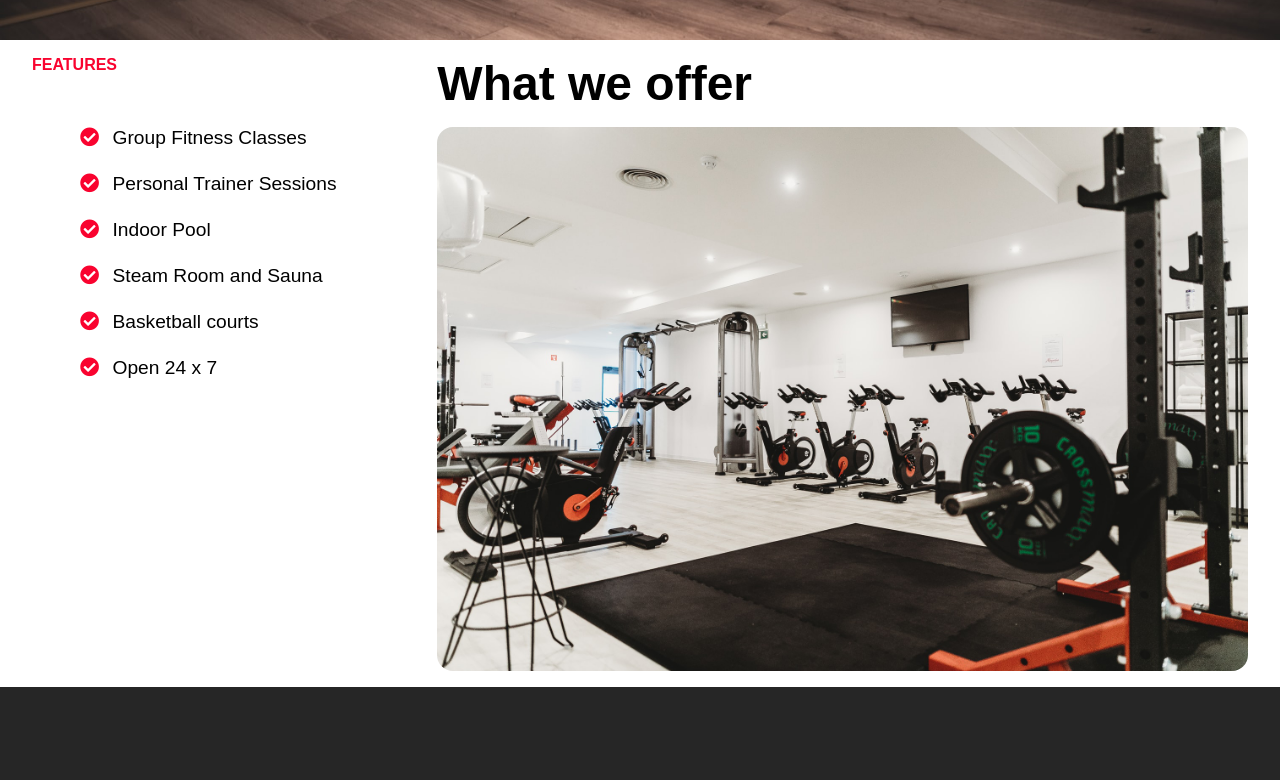
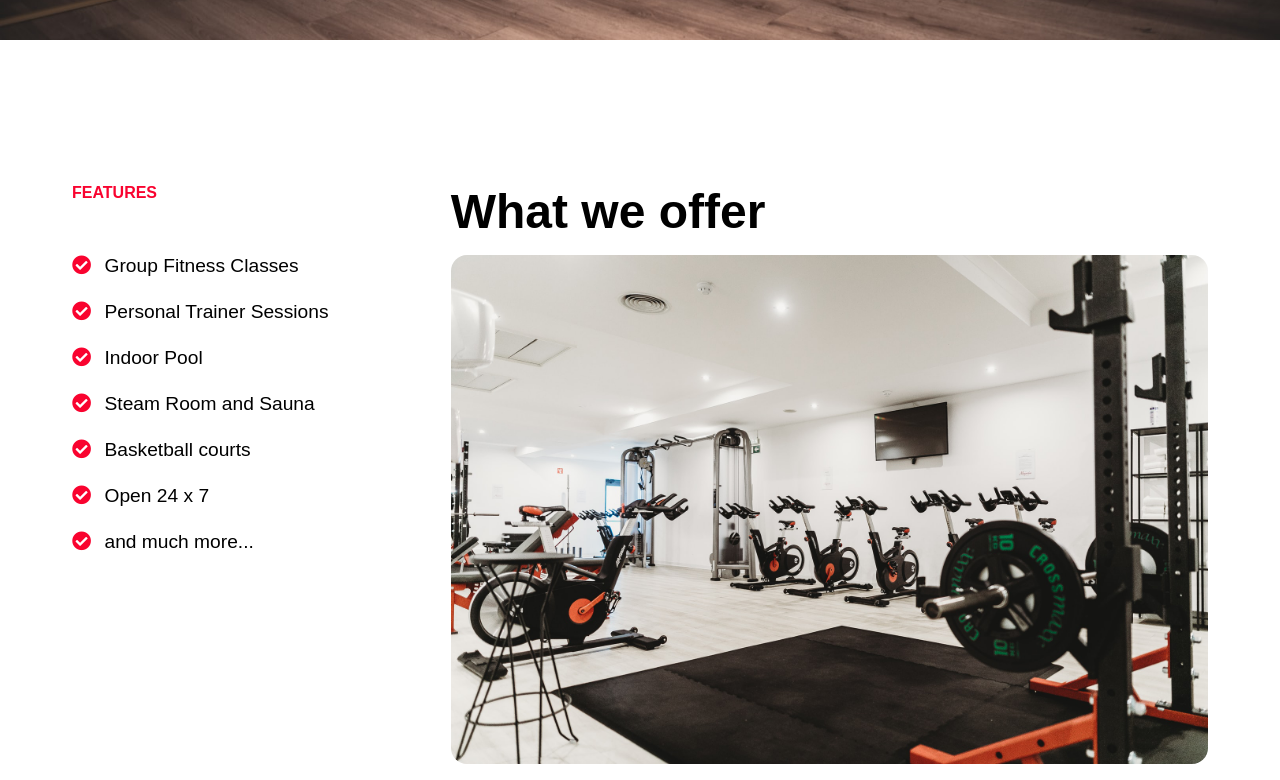
Before and after one commit to msram1002/srmFitness, a plain HTML site: page index.html in a window 1280 px wide. Shown: the part 820-1600 px from the top of the page. Drawn offline with Linux system fonts and the light colour scheme.

Commit message:
minor fixes

```diff
--- a/index.html
+++ b/index.html
@@ -64,6 +64,10 @@
         <p class="services__feature">
           <i class="fas fa-check-circle"></i>
           Open 24 x 7
+        </p>
+        <p class="services__feature">
+          <i class="fas fa-check-circle"></i>
+          and much more...
         </p>
       </div>
       <div>
--- a/styles.css
+++ b/styles.css
@@ -151,7 +151,7 @@
 /* Services Section */
 
 .services {
-  padding: 8rem calc((100vw-1200px)/ 2);
+  padding: 8rem calc((100vw - 1200px)/ 2);
 }
 
 .services__container {
@@ -180,7 +180,6 @@
 
 .services__features {
   list-style: none;
-  margin-left: 3rem;
 }
 
 .services__feature {
@@ -284,7 +283,7 @@ p.membership__desc {
 /* Team Section */
 
 .team {
-  padding: 8rem calc((100vw-1100px)/2);
+  padding: 8rem calc((100vw - 1100px) / 2);
 }
 
 .team__wrapper {
```
